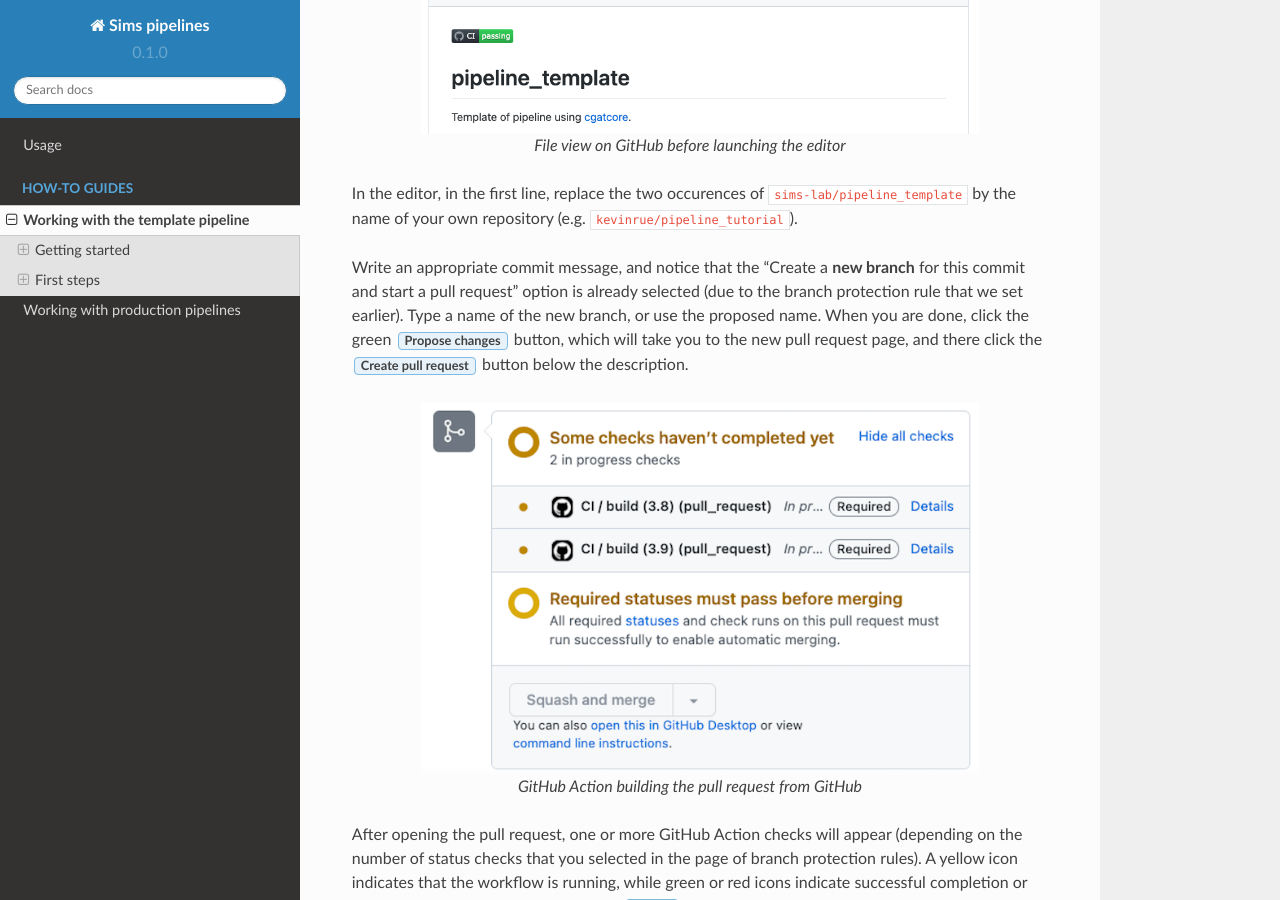
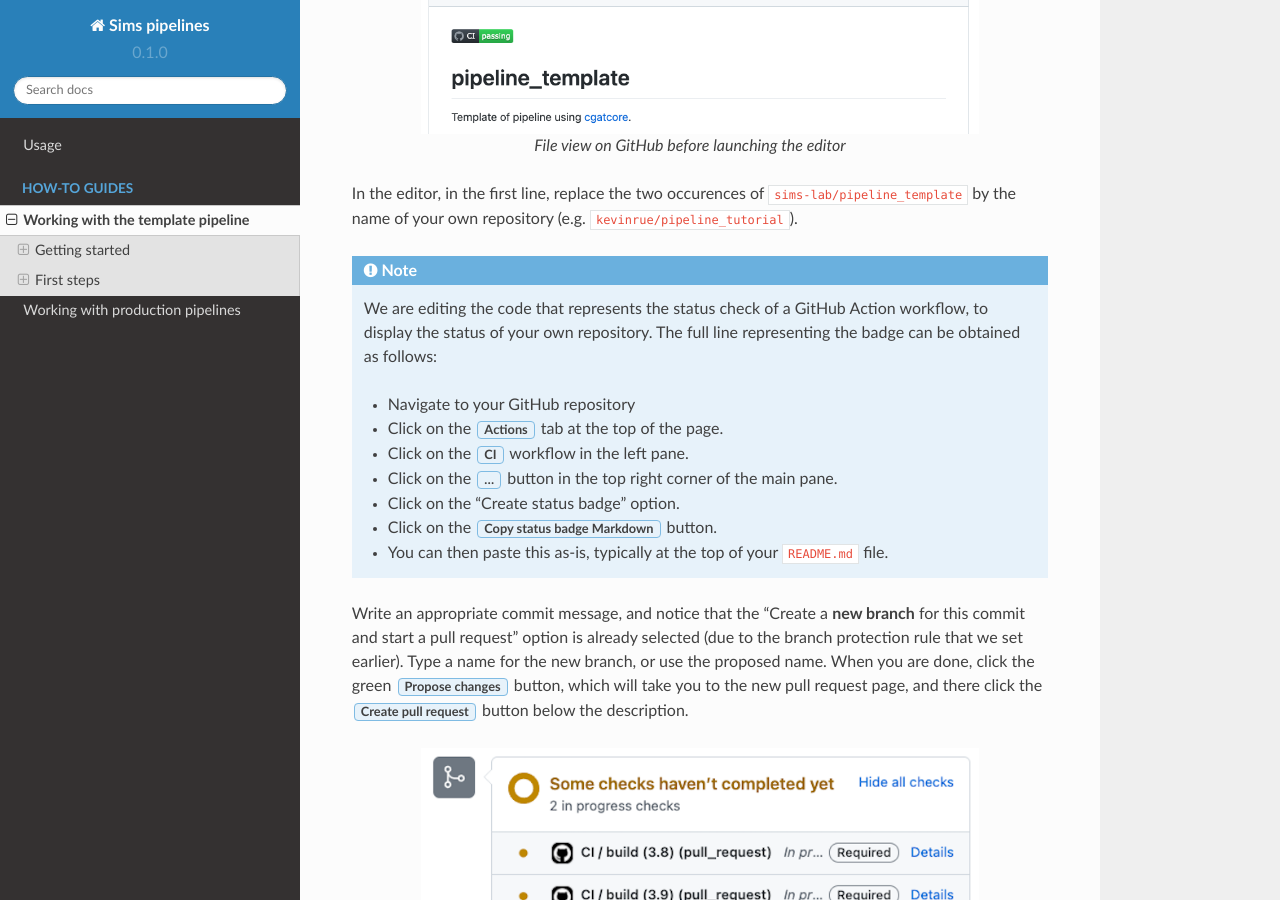
Before and after one commit to kevinrue/rtd-tutorial, a Sphinx documentation site: the page built from docs/source/guides/pipeline_template.rst, in a window 1280 px wide and 900 px high, scrolled down 4244 px. Built offline with Sphinx 7.4.7 and the Read the Docs theme 2.0.0, drawn with Linux system fonts in a browser that asks for light colours.

Commit message:
add a note

```diff
--- a/docs/source/guides/pipeline_template.rst
+++ b/docs/source/guides/pipeline_template.rst
@@ -175,10 +175,24 @@ __  https://docs.github.com/en/github/managing-files-in-a-repository/managing-fi
 In the editor, in the first line, replace the two occurences of ``sims-lab/pipeline_template``
 by the name of your own repository (e.g. ``kevinrue/pipeline_tutorial``).
 
+.. note::
+
+   We are editing the code that represents the status check of a GitHub Action workflow,
+   to display the status of your own repository.
+   The full line representing the badge can be obtained as follows:
+
+   * Navigate to your GitHub repository
+   * Click on the :guilabel:`Actions` tab at the top of the page.
+   * Click on the :guilabel:`CI` workflow in the left pane.
+   * Click on the :guilabel:`...` button in the top right corner of the main pane.
+   * Click on the "Create status badge" option.
+   * Click on the :guilabel:`Copy status badge Markdown` button.
+   * You can then paste this as-is, typically at the top of your ``README.md`` file.
+
 Write an appropriate commit message,
 and notice that the "Create a **new branch** for this commit and start a pull request" option
 is already selected (due to the branch protection rule that we set earlier).
-Type a name of the new branch, or use the proposed name.
+Type a name for the new branch, or use the proposed name.
 When you are done, click the green :guilabel:`Propose changes` button,
 which will take you to the new pull request page,
 and there click the :guilabel:`Create pull request` button below the description.
```
